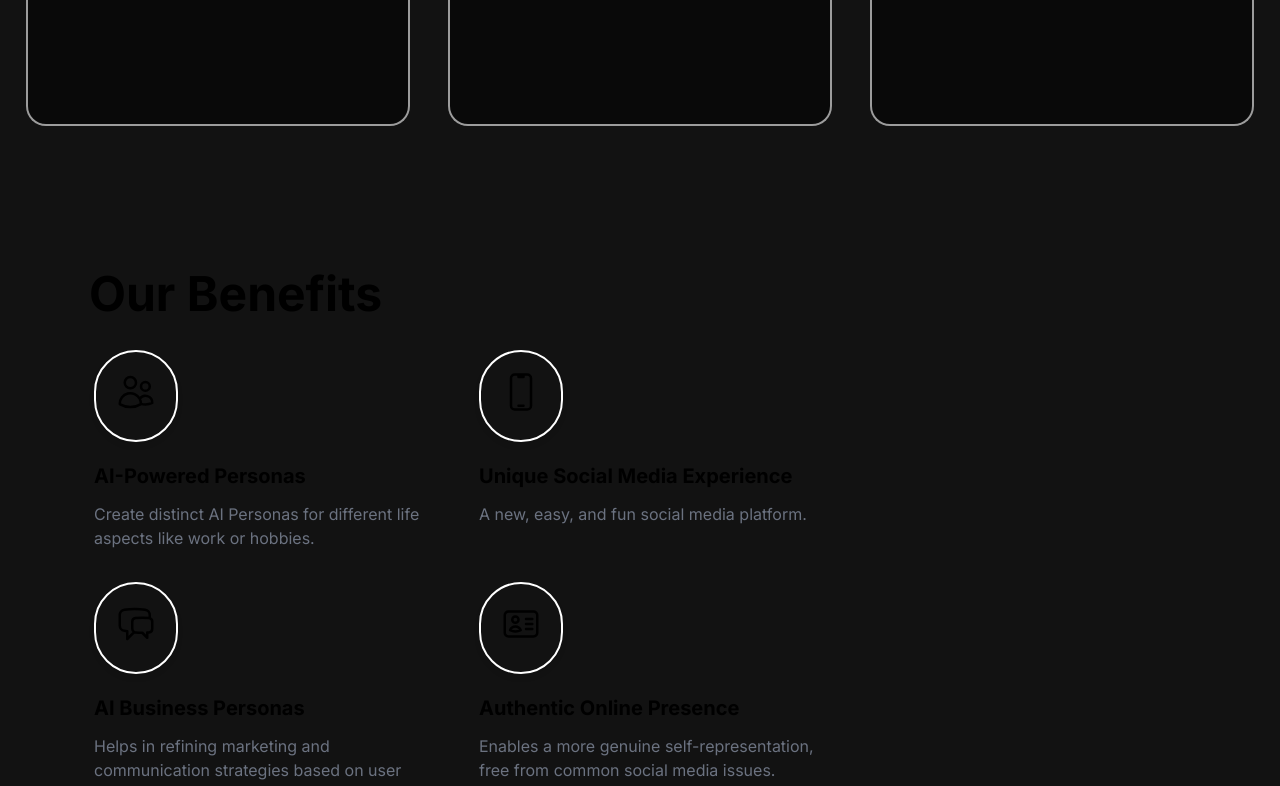
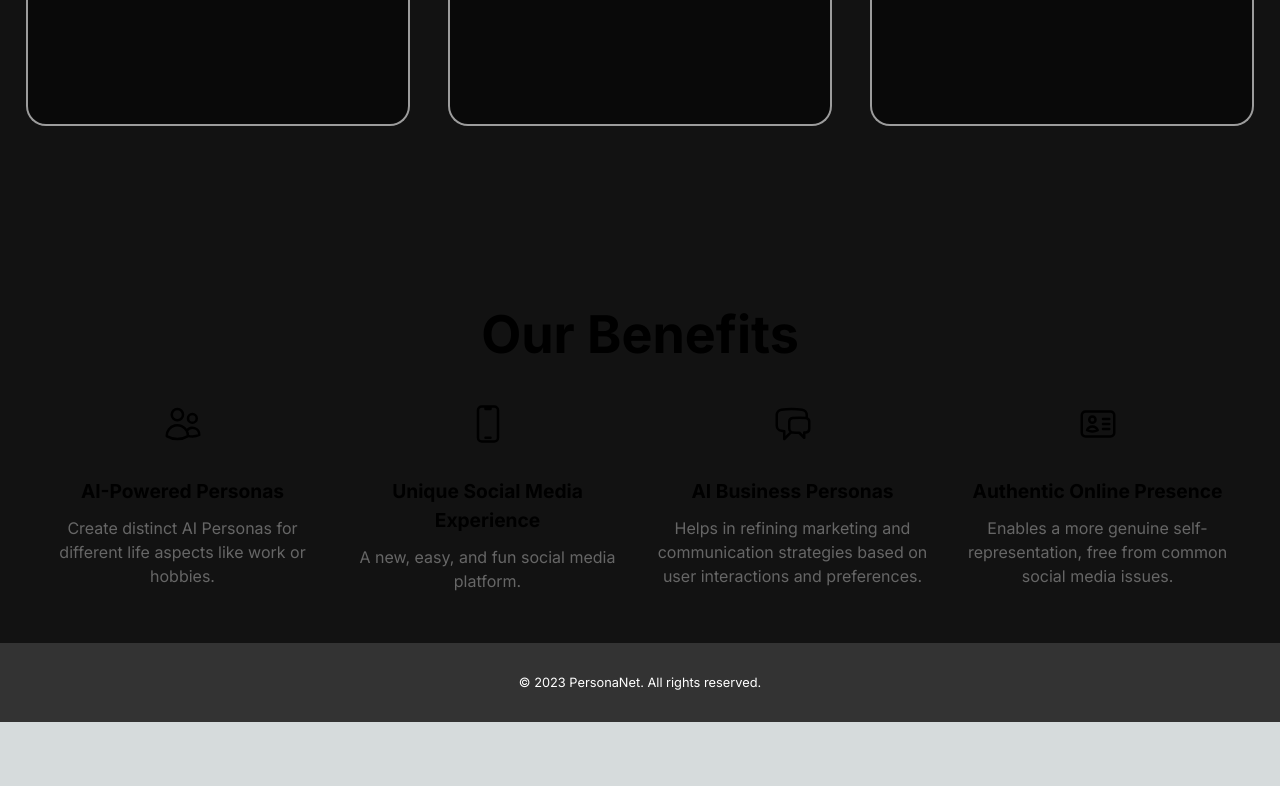
Before and after one commit to AiOS-Internship-PersonaNet/Landing-page, a Next.js app: page / in a window 1280 px wide. Shown: the part 2006-2792 px from the top of the page. After the commit the page ends 2728 px from the top, so only its background shows below. Built offline with nearby package versions, Linux system fonts and the light colour scheme.

Commit message:
feat: Create grid layout and add css module (I had too sorry lol)

```diff
--- /dev/null
+++ b/components/BenefitsSection.css
@@ -0,0 +1,60 @@
+.benefits-section {
+    display: flex;
+    flex-direction: column;
+    align-items: center;
+    overflow: hidden;
+    background-size: cover;
+    padding: 50px 15px;
+}
+
+.benefits-container {
+    max-width: 1200px;
+    width: 100%;
+    margin: 0 auto;
+    display: flex;
+    flex-direction: column;
+}
+
+.benefits-title-container {
+    text-align: center;
+    margin-bottom: 30px;
+}
+
+.benefits-title {
+    font-size: 3.25rem;
+    font-weight: bold;
+}
+
+.features-list {
+    display: grid;
+    grid-template-columns: repeat(auto-fill, minmax(250px, 1fr));
+    gap: 20px;
+    padding: 0;
+}
+
+.feature-item {
+    display: flex;
+    flex-direction: column;
+    align-items: center;
+    text-align: center;
+}
+
+.icon-container {
+    margin-bottom: 15px;
+}
+
+.feature-icon {
+    width: 50px;
+    height: 50px;
+}
+
+.feature-title {
+    font-size: 1.2rem;
+    font-weight: bold;
+    margin: 10px 0;
+}
+
+.feature-description {
+    font-size: 1rem;
+    color: #666;
+}
--- a/components/BenfitsSection.jsx
+++ b/components/BenfitsSection.jsx
@@ -2,14 +2,14 @@ import { motion, useAnimation } from 'framer-motion';
 import Image from 'next/image';
 import React, { useEffect } from 'react';
 import { useInView } from 'react-intersection-observer';
+import './BenefitsSection.css'
 
 const BenefitsSection = () => {
   const FEATURES = [
     {
       title: 'AI-Powered Personas',
-      description: 'Description 1',
+      description: 'Create distinct AI Personas for different life aspects like work or hobbies.',
       img: '/images/icon1.png',
-      additionalText: `Create distinct AI Personas for different life aspects like work or hobbies.`,
       icon: (
         <svg
           xmlns="http://www.w3.org/2000/svg"
@@ -29,9 +29,8 @@ const BenefitsSection = () => {
     },
     {
       title: 'Unique Social Media Experience',
-      description: 'Description 2',
+      description: 'A new, easy, and fun social media platform.',
       img: '/images/headPic.png',
-      additionalText: `A new, easy, and fun social media platform.`,
       icon: (
         <svg
           xmlns="http://www.w3.org/2000/svg"
@@ -51,7 +50,7 @@ const BenefitsSection = () => {
     },
     {
       title: 'AI Business Personas',
-      description: 'Description 2',
+      description: 'Helps in refining marketing and communication strategies based on user interactions and preferences.',
       img: '/images/chat.png',
       additionalText: `Helps in refining marketing and communication strategies based on user interactions and preferences.`,
       icon: (
@@ -73,9 +72,8 @@ const BenefitsSection = () => {
     },
     {
       title: 'Authentic Online Presence',
-      description: 'Description 2',
+      description: `Enables a more genuine self-representation, free from common social media issues.`,
       img: '/images/background2.png',
-      additionalText: `Enables a more genuine self-representation, free from common social media issues.`,
       icon: (
         <svg
           xmlns="http://www.w3.org/2000/svg"
@@ -111,68 +109,23 @@ const BenefitsSection = () => {
   }, [controlsArray, inView]);
 
   return (
-    <section
-      ref={ref}
-      id="benefits"
-      className="flex-col flex-center overflow-hidden bg-feature-bg bg-center bg-no-repeat py-8 lg:py-16 mt-[-20px] lg:mt-[-40px] relative"
-    >
-      <div className="max-container padding-container relative w-full flex flex-col lg:flex-row justify-center lg:justify-between items-center lg:items-stretch">
-        {/* FEATURES */}
-        <div className="z-20 flex w-full flex-col lg:w-[60%] mb-8 lg:mb-0 lg:ml-16">
-          <div className="relative">
-            <h2 className="font-bold text-5xl lg:text-10xl mt-8 lg:mt-0 mb-6 lg:mb-8" style={{paddingLeft:25}}>Our Benefits</h2>
+    <section ref={ref} className="benefits-section">
+      <div className="benefits-container">
+        <div className="benefits-title-container">
+          <h2 className="benefits-title">Our Benefits</h2>
         </div>
-          <ul className="grid gap-4 lg:gap-8 lg:grid-cols-2 ml-0 lg:ml-[30px]">
+        <ul className="features-list">
           {FEATURES.map((feature, index) => {
             const controls = controlsArray[index];
-
             return (
-                <motion.li
-                  key={index}
-                  className="flex w-full flex-1 flex-col items-start"
-                  variants={{
-                    hidden: { opacity: 0, y: 20 },
-                    visible: {
-                      opacity: 1,
-                      y: 0,
-                      transition: { duration: 0.5 },
-                    },
-                  }}
-                  animate={controls}
-                  initial="hidden"
-                  whileHover={{ scale: 1.05, transition: { duration: 0.3 } }}
-                >
-                  {feature.icon && (
-                    <motion.div
-                      className="border-2 border-white rounded-full p-5 shadow-md"
-                      initial={{ scale: 0.8, opacity: 0 }}
-                      animate={{ scale: 1, opacity: 1 }}
-                      transition={{ duration: 0.5, delay: 0.1 }}
-                    >
-                      {feature.icon}
-                    </motion.div>
-                  )}
-                  <motion.h2 className="font-bold text-base lg:text-xl mt-5 capitalize">
-                    {feature.title}
-                  </motion.h2>
-                  <motion.p className="text-sm lg:text-base mt-3 text-gray-500">
-                    {feature.additionalText}
-                  </motion.p>
+              <motion.li key={index} className="feature-item" animate={controls} initial="hidden" whileHover={{ scale: 1.05, transition: { duration: 0.3 } }}>
+                <div className="icon-container">{feature.icon}</div>
+                <h3 className="feature-title">{feature.title}</h3>
+                <p className="feature-description">{feature.description}</p>
               </motion.li>
             );
           })}
         </ul>
-        </div>
-
-        {/* Phone Image - Below FEATURES on larger screens */}
-        <div className="hidden lg:flex flex-1 lg:min-h-[300px] order-first lg:order-none">
-
-        </div>
-      </div>
-
-      {/* Phone Image - After FEATURES on smaller screens */}
-      <div className="lg:hidden flex justify-center mt-8">
-
       </div>
     </section>
   );
--- a/components/phone.jsx
+++ b/components/phone.jsx
@@ -57,26 +57,11 @@ const Phone = (index) => {
     fontSize:'67px',
     zIndex: '3',
     position: 'relative',
-
   };
 
-  const Title = styled.h1`
-  font-size: 67px;
-  z-index: 3;
-  position: relative;
-
-  @media (max-width: 500px) {
-    font-size: 40px; /* Adjust the font size as needed for smaller screens */
-  }
-
-  span {
-    color: #ff52f8;
-  }
-`;
-
   const Button = {
-    "--glow-color": "rgb(255, 82, 248, 0.481)", // Neon pink color
-    "--glow-spread-color": "rgba(191, 123, 255, 0.381)",
+    "--glow-color": "#ff52f8", // Neon pink color
+    "--glow-spread-color": "rgba(191, 123, 255, 0.781)",
     "--enhanced-glow-color": "rgb(231, 206, 255)",
     "--btn-color": "rgb(100, 61, 136)",
     border: ".25em solid var(--glow-color)",
@@ -166,10 +151,9 @@ return (
     </ImageContainer>
 
     <ButtonContainer>
-    <Title>
-
+      <h1 style={title}>
         Persona<span style={{ color: '#ff52f8' }}>NET</span>
-    </Title>
+      </h1>
 
       <h2 style={Text}>
         Express, Connect, Thrive | Unleashes Your <br /> Digital Persona for Limitless Connections!
```
Lines whose indentation alone changed are shown as unchanged.
